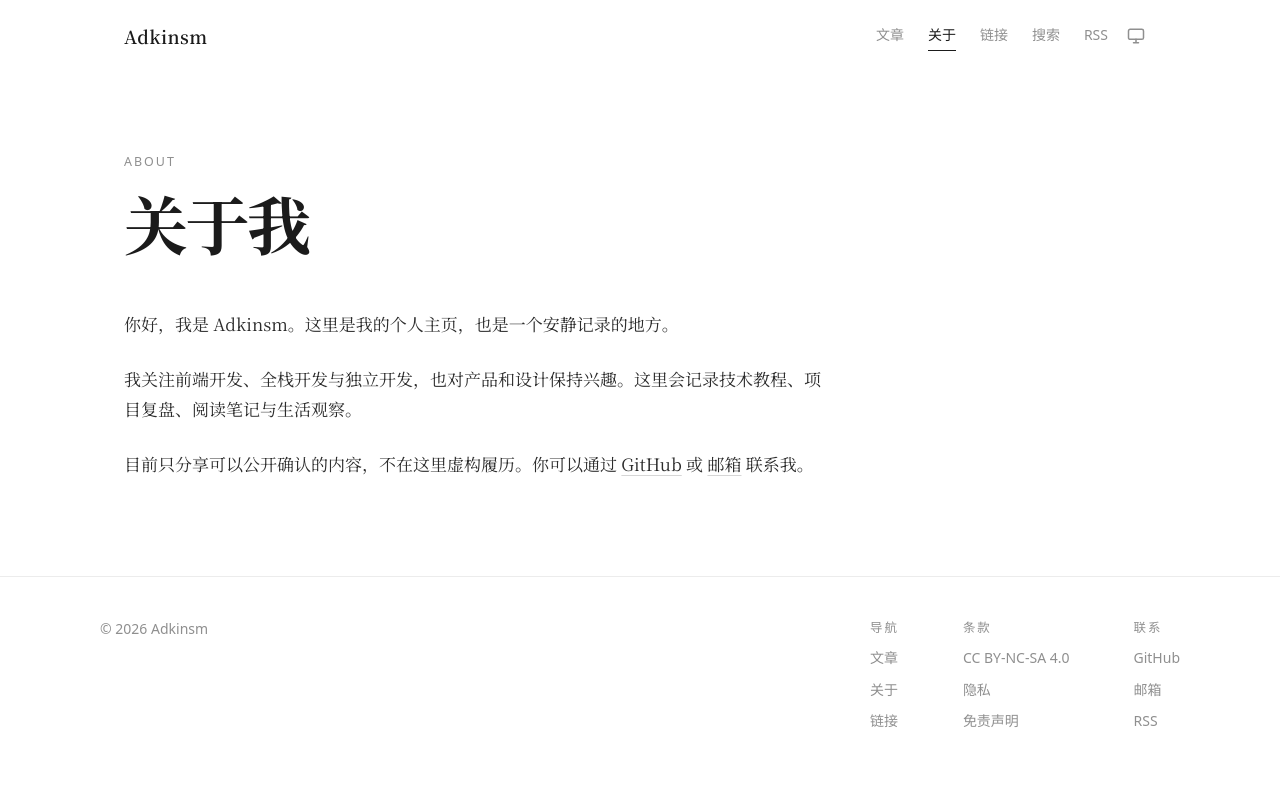
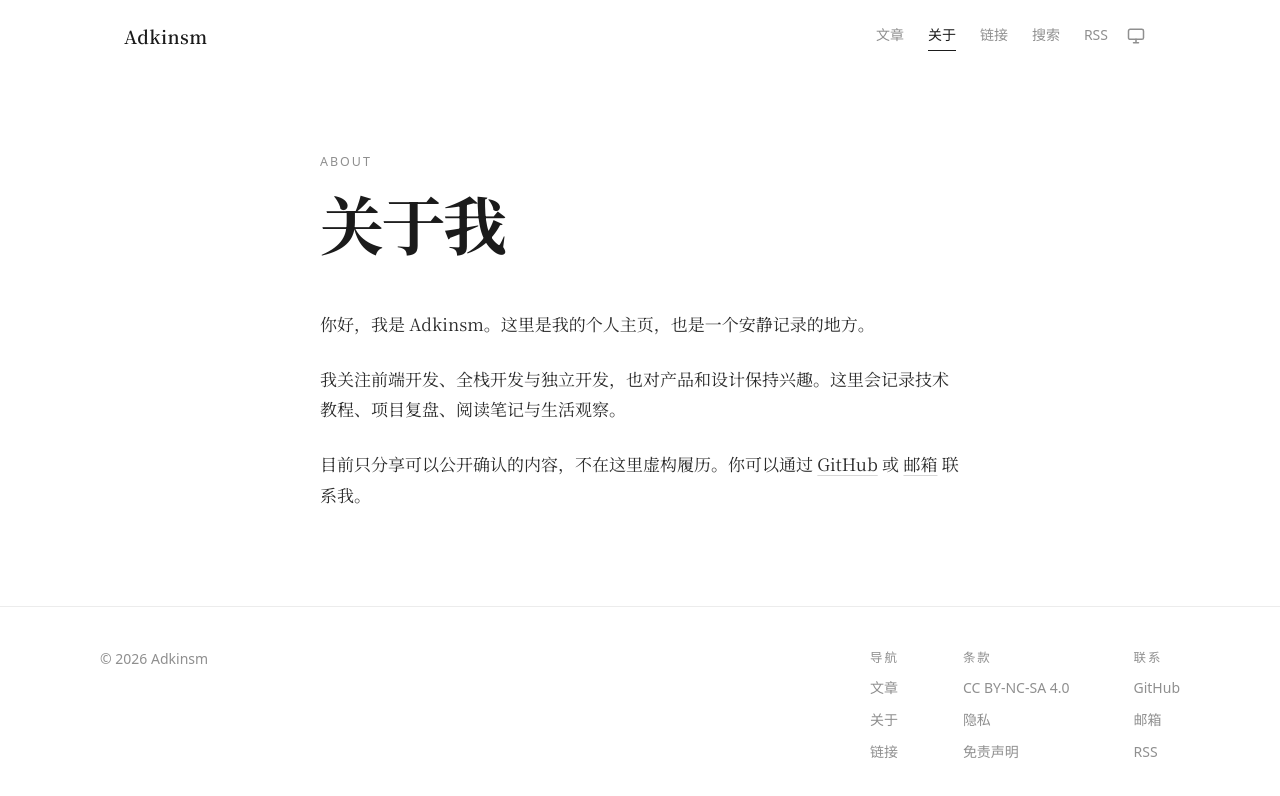
Before and after one commit to Adkimsm/new-site, a Next.js app: page /about in a window 1280 px wide. Shown: the top 796 px of the page. Built offline with nearby package versions, Linux system fonts and the light colour scheme.

Commit message:
ui: narrow article measure and center page columns
- reduce --measure-prose 700px -> 640px (~37 CJK chars per line)
- center .page columns within the 1080px shell (article column included)
- sync DESIGN.md (base tone + prose width)

No effect below 701px: the column already fills the viewport there.

```diff
--- a/styles/layout.css
+++ b/styles/layout.css
@@ -11,6 +11,7 @@
 
 .page {
   max-width: var(--measure-page);
+  margin-inline: auto;
   padding: var(--page-pad-top) 0 var(--space-11);
   animation: page-enter var(--duration-slow) var(--ease-standard) both;
 }
--- a/styles/tokens.css
+++ b/styles/tokens.css
@@ -71,7 +71,7 @@
   --shell-max: 1080px;
   --gutter: 1.5rem;
   --nav-height: 72px;
-  --measure-prose: 700px;
+  --measure-prose: 640px;
   --measure-page: 720px;
   --date-col: 6.5rem;
 
```
Also changed, not shown: 1 other file (tests, documents, lock files or other folders).
